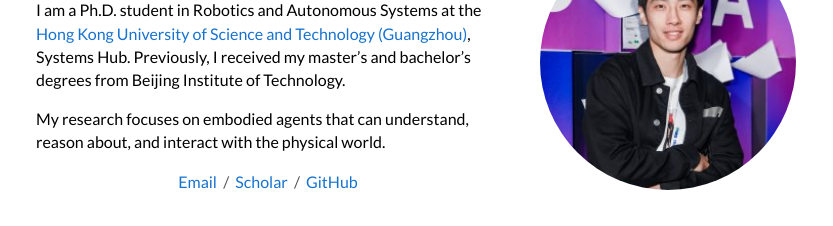
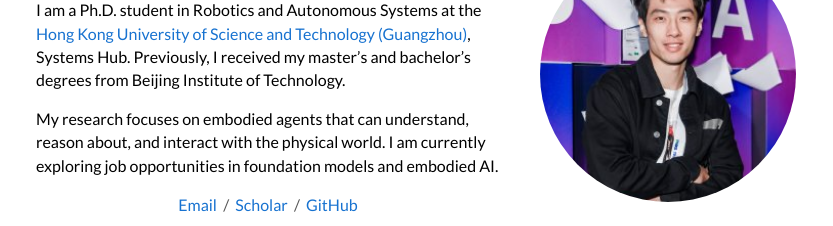
Before and after one commit to zhide730/zhide730.github.io, a plain HTML site: page index.html in a window 1280 px wide. Shown: the part 112-338 px from the top of the page, without its empty margins (224-1057 px from the left). Drawn offline with Linux system fonts and the light colour scheme.

Commit message:
Add career opportunities statement to biography

```diff
--- a/index.html
+++ b/index.html
@@ -25,7 +25,7 @@
       <div class="bio-text">
         <h1 class="name" id="profile-name">Zhide Zhong <span lang="zh-Hans">钟至德</span></h1>
         <p>I am a Ph.D. student in Robotics and Autonomous Systems at the <a href="https://www.hkust-gz.edu.cn/" target="_blank" rel="noopener noreferrer">Hong Kong University of Science and Technology (Guangzhou)</a>, Systems Hub. Previously, I received my master’s and bachelor’s degrees from Beijing Institute of Technology.</p>
-        <p>My research focuses on embodied agents that can understand, reason about, and interact with the physical world.</p>
+        <p>My research focuses on embodied agents that can understand, reason about, and interact with the physical world. I am currently exploring job opportunities in foundation models and embodied AI.</p>
         <p class="bio-links"><a href="mailto:zzhong778@connect.hkust-gz.edu.cn">Email</a> &nbsp;/&nbsp; <a href="https://scholar.google.com/citations?user=msy4tL4AAAAJ&amp;hl=en" target="_blank" rel="noopener noreferrer">Scholar</a> &nbsp;/&nbsp; <a href="https://github.com/zhide730" target="_blank" rel="noopener noreferrer">GitHub</a></p>
       </div>
       <div class="bio-photo"><a href="assets/portrait.jpg" aria-label="View photo of Zhide Zhong"><img src="assets/portrait.jpg" alt="Portrait of Zhide Zhong" width="250" height="256" fetchpriority="high"></a></div>
```
